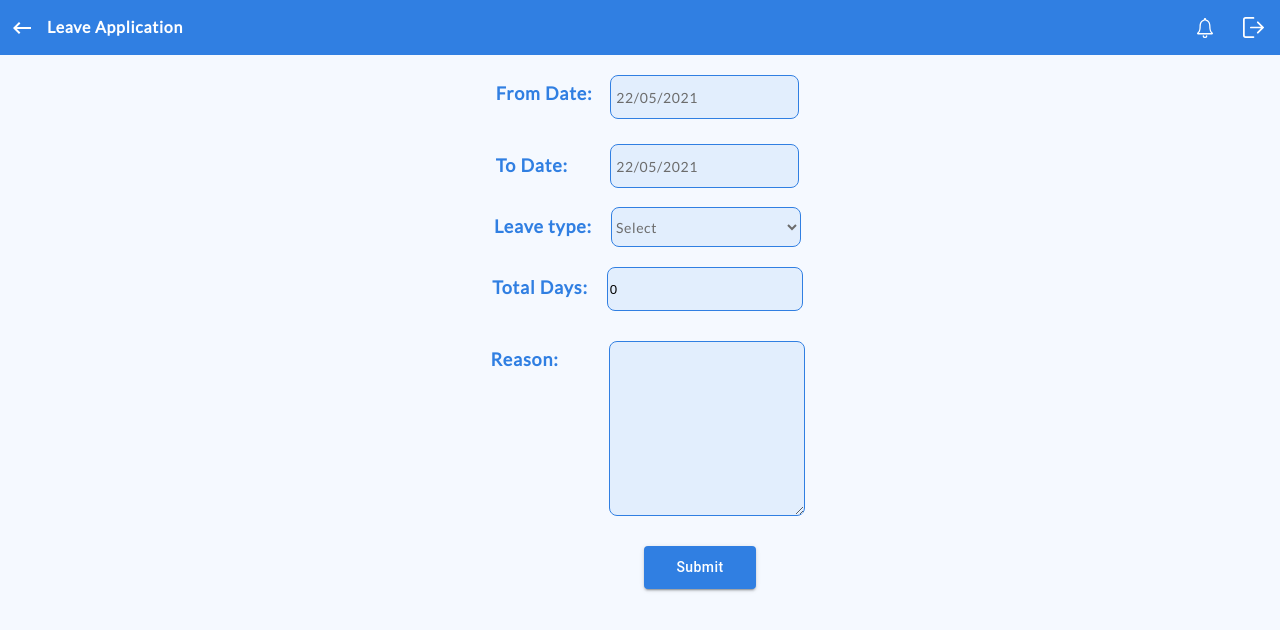
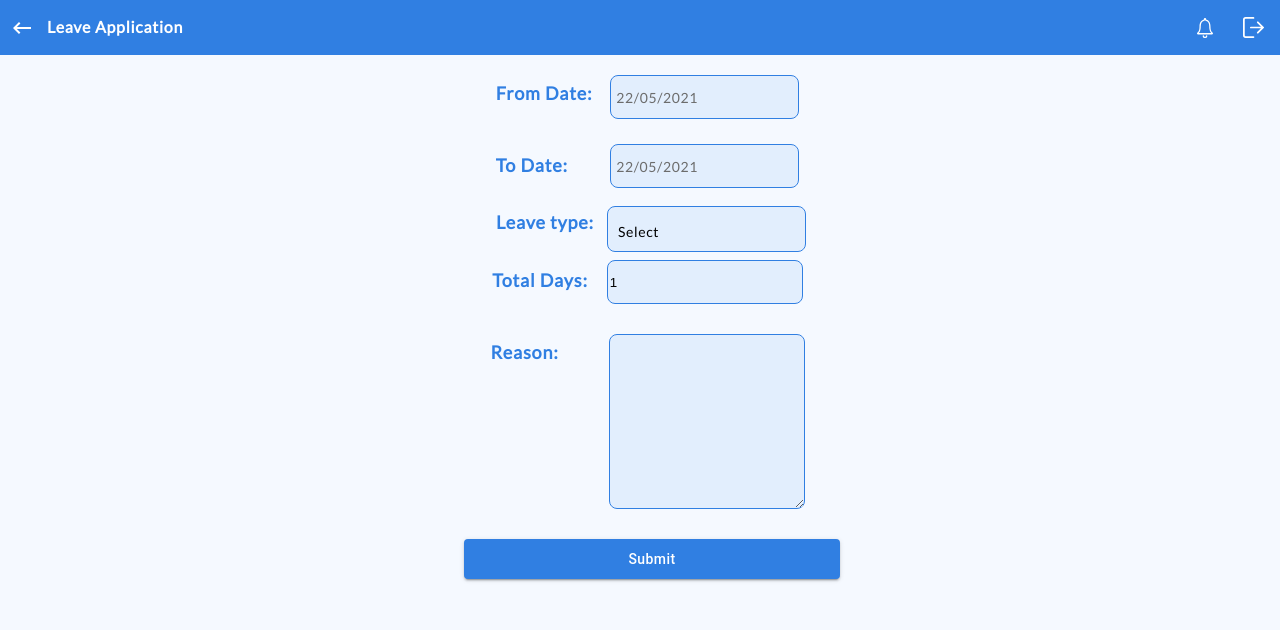
Before and after one commit to suyash5641/RemoteOffice, a React (Create React App) app: page /LeaveForm in a window 1280 px wide. Shown: the top 630 px of the page. Built offline with nearby package versions, Linux system fonts and the light colour scheme.

Commit message:
latest commit

```diff
--- a/package.json
+++ b/package.json
@@ -10,6 +10,7 @@
     "@testing-library/jest-dom": "^5.12.0",
     "@testing-library/react": "^11.2.6",
     "@testing-library/user-event": "^12.8.3",
+    "axios": "^0.21.1",
     "react": "^17.0.2",
     "react-dom": "^17.0.2",
     "react-google-login": "^5.2.2",
--- a/src/Leaveform/LeaveForm.css
+++ b/src/Leaveform/LeaveForm.css
@@ -94,20 +94,61 @@ height: 40px;
 margin-top:5px;
 padding-left: 5px;
 }
-.select-form{
-    border: 1px solid var(--unnamed-color-307fe2);
-background: #E2EEFD 0% 0% no-repeat padding-box;
+.MenuItem{
+    background: #E2EEFD 0% 0% no-repeat padding-box;
 border: 1px solid #307FE2;
 border-radius: 8px;
 opacity: 1;
 font: normal normal normal 14px/28px Lato;
 letter-spacing: 0.63px;
 color: #6C6C6C;
-height:40px;
-margin-left: 19px;
-width: 190px;
-margin-top: 19px;
 }
+.labletext{
+    font: normal normal 900 18px/36px Lato;
+    letter-spacing: 0.81px;
+    color: #307FE2;
+    opacity: 1;
+    margin-left: -190px;
+    margin-top: 7px;
+}
+
+.style-div{
+    display: flex;
+    justify-content: center;
+    margin-top: 9px;
+}
+.select-form{
+    display: flex;
+    flex-direction: column;
+    font: normal normal normal 14px/28px Lato;
+    position: absolute;
+    border: 1px solid #307FE2;
+    background: #E2EEFD 0% 0% no-repeat padding-box;
+    border: 1px solid #307FE2;
+    border-radius: 8px;
+    opacity: 1;
+    padding-left: 10px;
+    padding-top: 11px;
+    padding-right: 20px;
+    padding-bottom: 5px;
+    border-radius: 8px;
+    opacity: 1;
+    letter-spacing: 0.63px;
+    margin-left: 133px;
+    width: 167px;
+    margin-top: 9px;
+    text-align: left;
+
+  }
+  .leave{
+   border-top:1px solid #307FE2;
+   opacity: 1;
+   padding-top: 15px;
+   display: flex;
+   flex-direction: column;
+
+
+  }
 .day-calc{
 height: 40px;
 border: 1px solid var(--unnamed-color-307fe2);
@@ -131,6 +172,7 @@ opacity: 1;
 margin-left: 15px;
 margin-top: 30px;
 }
+
 .reason{
     height: 169px;
 background: #E2EEFD 0% 0% no-repeat padding-box;
@@ -141,3 +183,7 @@ margin-top: 30px;
 margin-left: 50px;
 width: 190px;
 }
+.submit-bttn{
+    margin-top: 20px;
+    margin-left: 24px
+}
--- a/src/Leaveform/LeaveForm.js
+++ b/src/Leaveform/LeaveForm.js
@@ -10,27 +10,43 @@ import KeyboardBackspaceIcon from '@material-ui/icons/KeyboardBackspace';
 import CalendarTodayIcon from '@material-ui/icons/CalendarToday';
 import Icon from "@material-ui/core/Icon";
 import DateFnsUtils from '@date-io/date-fns';
+import Select from '@material-ui/core/Select';
+import MenuItem from '@material-ui/core/MenuItem';
+import { makeStyles } from '@material-ui/core/styles';
+import InputLabel from '@material-ui/core/InputLabel';
+import FormControl from '@material-ui/core/FormControl';
+import axios from 'axios';
+import ButtonComponent from '../sdk/ButtonComponent';
 import { useHistory } from 'react-router';
 import {
   MuiPickersUtilsProvider,
   KeyboardTimePicker,
   KeyboardDatePicker,
 } from '@material-ui/pickers';
+const useStyles = makeStyles(theme=>({
+  formControl:{
+     minWidth:100
+  },
+  root: {
+    backgroundColor:"#E2EEFD",
+    //color:"#6C6C6C",
+    fontFamily:"Lato",
+    letterSpacing:"0.72px",
+    fontSize:"14px",
+    textAlign:"left",
+    paddingLeft:"5px",
+
+  },
+}));
 
 
-const LEAVE_TYPES = [
-  'Casual',
-  'Sick',
-  'Others'
-]
 function LeaveForm()
 {
   let history=useHistory();
-    const [Date1, setDate1] = useState(new Date());
-    const [Date2, setDate2] = useState(new Date());
-    const [r,setReason]=useState("");
-    const[total,setTotal]=useState(0);
-    function calc()
+
+   //  const[total,setTotal]=useState(0);
+    const classes = useStyles();
+  /*  function calc()
     {
       const a=Date2.getTime();
       const b=Date1.getTime();
@@ -40,7 +56,7 @@ function LeaveForm()
         setTotal(c+1);
       else if(c===0)
         setTotal(c+1);
-    }
+    }*/
     function convert(str) {
 
         const date = new Date(str),
@@ -49,7 +65,7 @@ function LeaveForm()
       return [day,mnth,date.getFullYear()].join("/");
     }
 
-    function Data()
+   /* function Data()
     {
      // console.log(convert(Date1));
       //console.log(convert(Date2));
@@ -67,38 +83,60 @@ function LeaveForm()
         alert("created ");
       }
     })
-    }
+    }*/
 
     /**
      * ritik block starts
      */
+     const [StartDate, setStartDate] = useState(new Date());
+     const [EndDate, setEndDate] = useState(new Date());
+     const [reason,setReason]=useState("");
+     const [leaveType,setLeaveType]=useState("");
+     const [VALUE,setValue]=useState("Select");
+    const [totalDays, setTotalDays] = React.useState(1);
 
-    const [fromDate, setFromDate] = React.useState(new Date())
-    const [toDate, setToDate] = React.useState(new Date())
-    const [leaveType, setLeaveType] = React.useState(LEAVE_TYPES[0])
-    const [totalDays, setTotalDays] = React.useState(1)
-   // const [reason, setReason] = React.useState('')
+   React.useEffect(() => {
+      //calcutae total days
+      setTotalDays(1+(Math.floor((EndDate.getTime()-StartDate.getTime())/86400000)));
+    //  console.log(totalDays);
+    }, [StartDate,EndDate])
 
-    React.useEffect(() => {
-      //calcutae total days
-      setTotalDays(2)
-    }, [fromDate, toDate])
-
+    const[a,setVal]=useState("true");
+    const[start,setStart]=useState("Select");
+    function handle()
+    {
+     setVal(!a);
+     if(a)
+     setStart("Select");
+    }
+    function handleChange(id)
+    {
+      //console.log(id);
+      setStart(id);
+     // console.log(start,"hello");
+      setLeaveType(id);
+    }
     const Submit = () => {
       history.push('/Complete');
-      const payload = {
-        fromDate:convert(Date1),
-        toDate:convert(Date2),
-        leaveType:"others",
-        reason: r,
+
+      const data = {
+        leaveFrom:StartDate.toISOString(),
+        leaveTo:EndDate.toISOString(),
+        leaveType:leaveType,
+        reason: reason,
       }
-      console.log(payload);
-      fetch('http://localhost:8080/leaves', payload).then(response=>{
-        if(response){
-          alert("created ");
+      console.log(data);
+      const access_token=localStorage.getItem('x-api-key');
+      fetch('http://localhost:8080/api/leave',{
+        method:'POST',
+        body:JSON.stringify(data),
+        headers:{
+         // "Content-type":"application/json;charset=UTF-8",
+          'x-api-key':`${access_token}`
         }
       })
     }
+
 
 
 return (
@@ -120,8 +158,8 @@ return (
 
               <div className="first-divone">
               <label className="label-text">From Date:</label>
-              <DatePicker selected={Date1}
-            onChange={(value)=>{setDate1(value)}}
+              <DatePicker selected={StartDate}
+            onChange={(value)=>{setStartDate(value)}}
             dateFormat='dd/MM/yyyy'
               minDate={new Date()}
              className="date"
@@ -132,27 +170,40 @@ return (
           </div>
           <div className="start-two">
               <label className="label-text-one">To Date: </label>
-              <DatePicker selected={Date2}
-            onChange={(value)=>{setDate2(value)}}
+              <DatePicker selected={EndDate}
+            onChange={(value)=>{setEndDate(value)}}
             dateFormat='dd/MM/yyyy'
-              minDate={Date1}
+              minDate={StartDate}
               className="date-one"/>
 
           </div>
-          <div>
-              <label className="label-text" >Leave type:</label>
-              <select id="" name="" className="select-form">
-              <option value="" disabled selected>Select</option>
-              <option value="Sick leave">Sick leave</option>
-              <option value="Casual leave">Casual leave</option>
-              <option value="others">others</option>
-              </select>
+          <div className="style-div" >
+
+              <label className="labletext" >Leave type:</label>
+                <span className="select-form">
+                 <span  onClick={handle} >{start}</span>
+                    {!a && <div  onClick={handle}>
+                   <div>
+                    <span className="leave" onClick={()=>handleChange("Sick leave")}>Sick leave</span>
+                   </div>
+                   <div>
+                   <span className="leave" onClick={()=>handleChange("casual leave")}>Casual leave</span>
+                   </div>
+                   <div>
+                    <span className="leave" onClick={()=>handleChange("others")}>others</span>
+                    </div>
+                    </div>}
+                </span>
+
+
+
+
           </div>
           <div>
               <label className="label-text">Total Days:</label>
               <input type="numeric" className="day-calc"
-              onSelect={calc}
-              value={total}></input>
+
+              value={totalDays}></input>
           </div>
           <div >
               <div className="label-last">
@@ -163,11 +214,9 @@ return (
               </div>
 
           </div>
-              <Button variant='contained'  fullWidth='true'  style={{textTransform: 'none',color:"white", backgroundColor: '#307FE2',width:"112px",
-            height:"43px",marginTop:"30px",marginLeft:"120px" } }
-            onClick={Submit} >
-            Submit
-          </Button>
+              <div className="submit-bttn">
+              <ButtonComponent  onClick={Submit} >Submit</ButtonComponent>
+              </div>
           </form>
          </div>
     </div>
--- a/src/Setlogin.css
+++ b/src/Setlogin.css
@@ -1,9 +1,11 @@
 .form{
 
   margin-top:25px;
-   text-align: center;
+  align-items: center;
    color: #FFFFFF;
 opacity: 1;
+display: flex;
+flex-direction: column;
 }
 ::placeholder {
   opacity:0.5;
@@ -14,7 +16,6 @@ border: 2px solid var(--unnamed-color-307fe2);
 border: 2px solid #307FE2;
 border-radius: 12px;
 opacity: 1;
-color: var(--unnamed-color-6c6c6c);
 font: normal normal normal 17px/27px Lato;
 letter-spacing: 0.77px;
 opacity:1;
--- a/src/Setlogin.js
+++ b/src/Setlogin.js
@@ -3,25 +3,42 @@ import './Setlogin.css';
 import Button from '@material-ui/core/Button';
 import Box from '@material-ui/core/Box';
 import { useHistory } from "react-router-dom";
+import { useState } from 'react';
+import axios from 'axios';
+import ButtonComponent from './sdk/ButtonComponent';
 
 function Setlogin() {
+  const [userid,setUserid]=useState("");
+  const [userpassword,setUserpassword]=useState("");
   let history = useHistory();
   function handleClick() {
     history.push("/HomeScreen");
+   // console.log("hello");
+    const userinfo={
+      email:userid,
+      password:userpassword
+    }
+   // console.log(userid,userpassword);
+   //
+    console.log(userinfo);
+   fetch('http://localhost:8080/api/login',{
+    method:'POST',
+    body:JSON.stringify(userinfo),
+  }).then(res=>res.json())
+     .then(data=> localStorage.setItem('x-api-key',data.token));
+ //  localStorage.setItem('x-api-key',res.data.token);
   }
+
+
 
     return (
         <>
         <form className="form">
-        <input type="text" id="inputdefault" className="login" placeholder="Login Id"></input>
-        <br></br>
-        <input type="text" id="inputdefault" className="login" placeholder="Password"></input>
-        <br></br>
-          <Button variant='contained'  fullWidth='true' style={{textTransform: 'none',color:"white", backgroundColor: '#307FE2',width:"112px",
-          height:"43px",marginTop:"12px"} }
-          onClick={handleClick} >
+        <input type="text" id="inputdefault" className="login" placeholder="Login Id" onChange={(e)=>setUserid(e.target.value)}></input>
+        <input type="text" id="inputdefault" className="login" placeholder="Password" onChange={(e)=>setUserpassword(e.target.value)}></input>
+          <ButtonComponent onClick={handleClick} >
           Login
-        </Button>
+        </ButtonComponent>
         </form>
 
 
--- a/src/Standup/Standup.js
+++ b/src/Standup/Standup.js
@@ -18,7 +18,7 @@ return(
         <div className="standup-main-body">
          <div className="header-form">
             <div className="div-grp">
-             <KeyboardBackspaceIcon className="arrow" style={{color:"white",marginTop:"20px"}}
+             <KeyboardBackspaceIcon className="arrow" style={{color:"white",marginTop:"16px"}}
               onClick={()=>{history.goBack()}}/>
              <span className="txt">Standup</span>
              </div>
--- /dev/null
+++ b/src/sdk/ButtonComponent.js
@@ -0,0 +1,13 @@
+
+import React from "react";
+import Button from '@material-ui/core/Button';
+function ButtonComponent(props)
+{
+ return(
+    <Button onClick={props.onClick} variant='contained' style={{textTransform: 'none',color:"white", backgroundColor: '#307FE2',height:'40px',
+    width:'30%',marginTop:'10px'} } >
+        {props.children}
+    </Button>
+ )
+}
+export default ButtonComponent;
```
Also changed, not shown: src/Home Screen/HomeScreen.js (+9 -3 lines), 1 other file (tests, documents, lock files or other folders).
